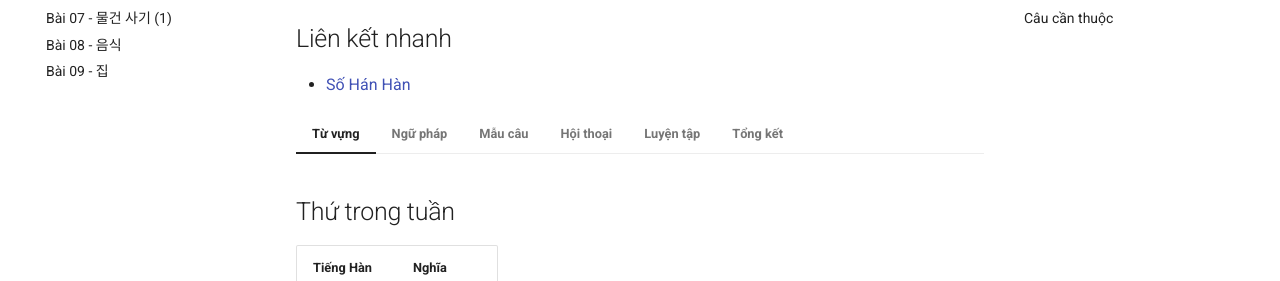
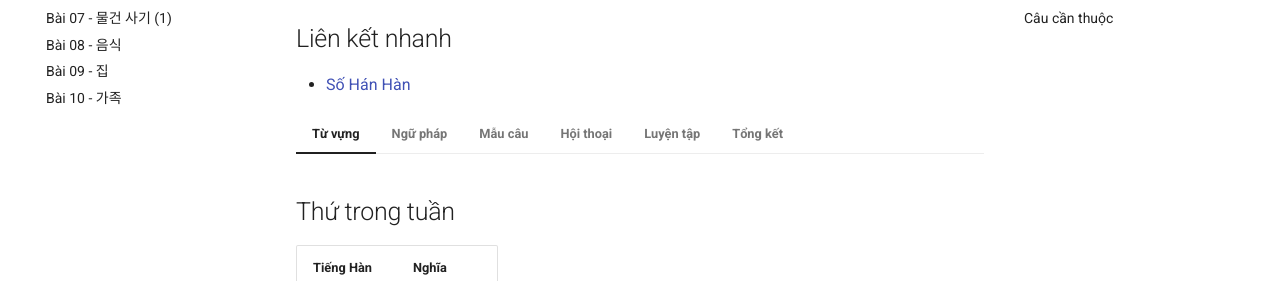
Before and after one commit to toanGa/tienghan-quyen1, an MkDocs documentation site: the page built from docs/lessons/bai-04.md, in a window 1280 px wide. Shown: the part 330-611 px from the top of the page. Built offline with MkDocs 1.6.1 and Material for MkDocs 9.7.7, drawn with Linux system fonts in a browser that asks for light colours.

Commit message:
Add lesson 10 and honorific grammar to navigation

```diff
--- a/mkdocs.yml
+++ b/mkdocs.yml
@@ -70,11 +70,13 @@
       - Bài 07 - 물건 사기 (1): lessons/bai-07.md
       - Bài 08 - 음식: lessons/bai-08.md
       - Bài 09 - 집: lessons/bai-09.md
+      - Bài 10 - 가족: lessons/bai-10.md
   - Ngữ pháp:
       - 입니다: grammar/imnida.md
       - 입니까?: grammar/imnikka.md
       - 은/는: grammar/eun-neun.md
       - 이/가: grammar/i-ga.md
+      - "-(으)시-": grammar/honorific-si.md
       - "-ㅂ/습니다": grammar/seumnida.md
       - Số Hán Hàn: grammar/sino-korean-numbers.md
       - "-아/어요": grammar/a-eoyo.md
```
